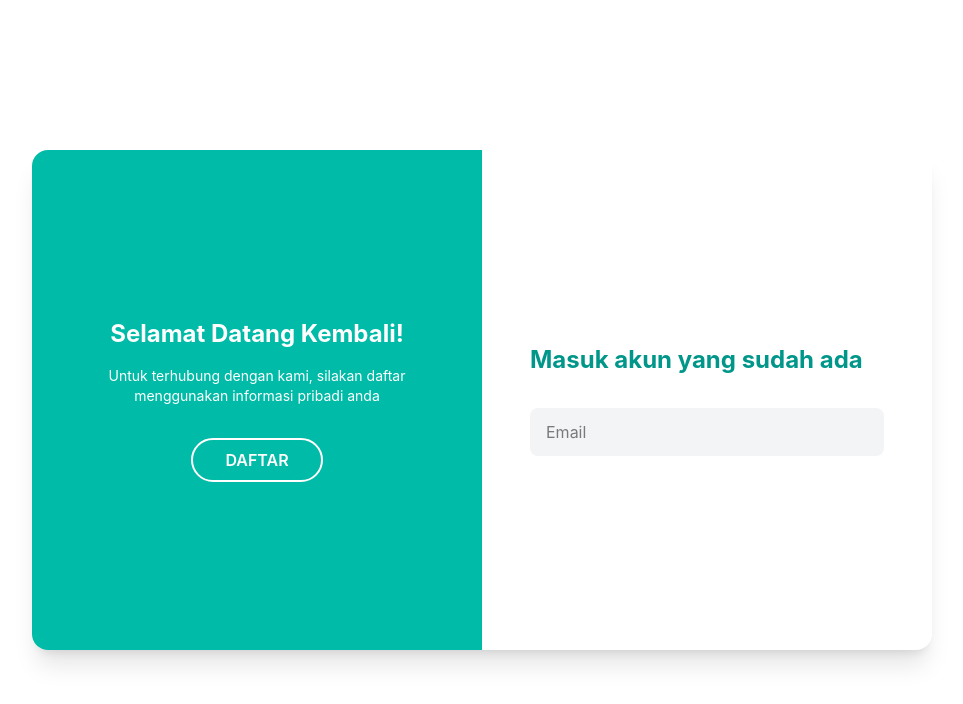
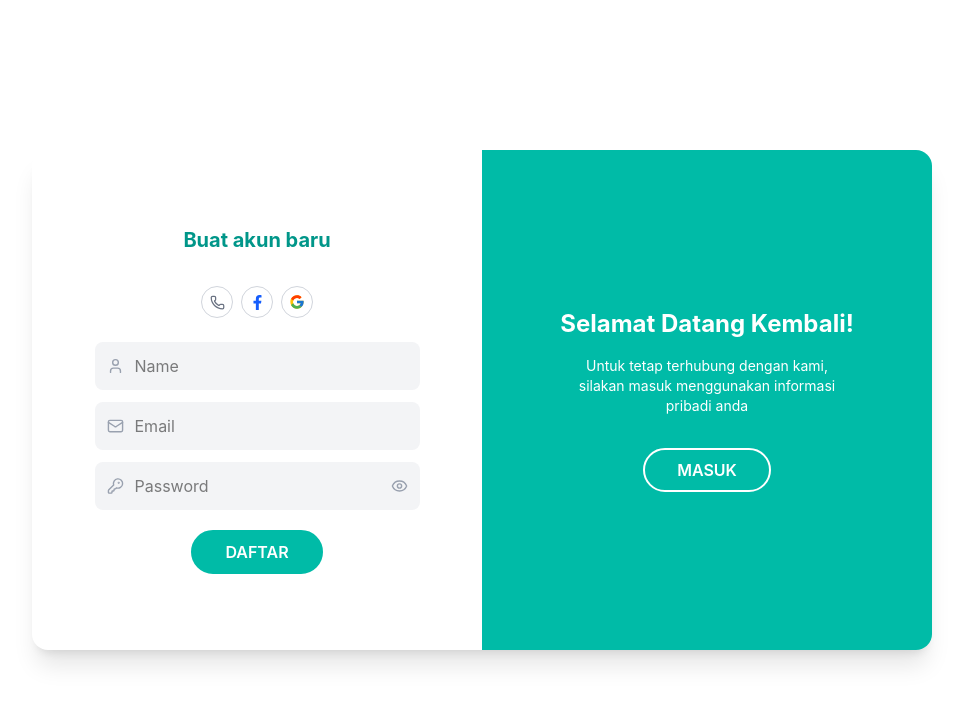
Before and after one commit to agungbgkt/SmartFarming, a React (Vite) app in the folder client/: page /login in a window 1280 px wide. Both pictures are taken after a click on the button "DAFTAR". Shown: the top 704 px of the page, without its empty margins (158-1121 px from the left). Built offline with nearby package versions, Linux system fonts and the light colour scheme.

Commit message:
make sign in & sign up page

```diff
--- a/client/package.json
+++ b/client/package.json
@@ -12,8 +12,10 @@
   "dependencies": {
     "@tailwindcss/vite": "^4.3.3",
     "axios": "^1.20.0",
+    "lucide-react": "^1.47.0",
     "react": "^19.2.8",
     "react-dom": "^19.2.8",
+    "react-icons": "^5.7.0",
     "react-router-dom": "^7.18.4",
     "tailwindcss": "^4.3.3"
   },
--- a/client/src/pages/Login.jsx
+++ b/client/src/pages/Login.jsx
@@ -1,13 +1,17 @@
 import { useState } from 'react';
 import { useNavigate } from 'react-router-dom';
 import { login } from '../services/auth';
+import { User, KeyRound, Phone, Eye, EyeOff, Mail } from 'lucide-react';
+import { FaFacebookF } from 'react-icons/fa';
+import { FcGoogle } from 'react-icons/fc';
 
 export default function Login(){
     const [email, setEmail] = useState(''); // useState — cara React "mengingat" nilai yang bisa berubah.
     const [password, setPassword] = useState('');
     const [error, setError] = useState('');
     const [loading, setLoading] = useState(false);
-    const [SignUp, setSignUp] = useState(false); // false karena saat halaman Login pertama kali dibuka, kita ingin berada pada kondisi Login, bukan Sign Up.
+    const [showPassword, setShowPassword] = useState(false); // false = password tersembunyi, true = password terlihat.
+    const [isSignUp, setIsSignUp] = useState(false); // false = login, true = sign up
     const navigate = useNavigate();
 
     async function handleSubmit(e) {
@@ -33,34 +37,154 @@ export default function Login(){
             <div className="absolute inset-0 overflow-hidden"></div>
             {/* Card */}
             <div className="relative w-[900px] h-[500px] bg-white rounded-2xl shadow-xl overflow-hidden">
-                {/* Panel Hijau */}
-                <div className="absolute left-0 top-0 w-1/2 h-full bg-teal-500 flex flex-col items-center justify-center text-white px-12">
-                    <h2 className="text-2xl font-bold mb-4">Selamat Datang Kembali!</h2>
-                    <p className="text-center text-sm mb-8">
-                        Untuk terhubung dengan kami, silakan daftar menggunakan informasi pribadi anda
-                    </p>
-                    <button
-                        type="button"
-                        onClick={() => setSignUp(true)}
-                        className="border-2 border-white px-8 py-2 rounded-full font-semibold hover:bg-white hover:text-teal-500 cursor-pointer transition">
-                            DAFTAR
+                {/* Form Login */}
+                <div className={`absolute right-0 top-0 w-1/2 h-full flex flex-col items-center justify-center px-12 transition-opacity duration-600 ${isSignUp ? "opacity-0" : "opacity-100"}`}>
+                    <h1 className="text-xl font-bold text-teal-600 mb-8">Masuk dengan akun yang sudah ada</h1>
+                    {/* Social Login */}
+                    <div className="flex items-center gap-2 mb-6">
+                        {/* Phone */}
+                        <button type="button" className="w-8 h-8 rounded-full border border-gray-300 flex items-center justify-center text-gray-500 cursor-pointer hover:scale-110 transition">
+                            <Phone size={15}/>
+                        </button>
+                        {/* Facebook */}
+                        <button type="button" className="w-8 h-8 rounded-full border border-gray-300 flex items-center justify-center text-blue-600 cursor-pointer  hover:scale-110 transition">
+                            <FaFacebookF size={15}/>
+                        </button>
+                        {/* Google */}
+                        <button type="button" className="w-8 h-8 rounded-full border border-gray-300 flex items-center justify-center text-gray-500 cursor-pointer  hover:scale-110 transition">
+                            <FcGoogle size={16}/>
                         </button>
                     </div>
-
-                {/* Form Login */}
-                <div className="absolute right-0 top-0 w-1/2 h-full flex flex-col justify-center px-12">
-                    <h1 className="text-2xl font-bold text-teal-600 mb-8">Masuk akun yang sudah ada</h1>
                     {error && (<p className="text-red-500 text-sm mb-4">{error}</p>)}
-                    <form onSubmit={handleSubmit} className='space-y-4'>
+                    {/* Login Form */}
+                    <form onSubmit={handleSubmit} className="w-[325px] space-y-4">
+                        {/* Email */}
+                        <div className="relative">
+                            <User size={17} className="absolute left-3 top-1/2 -translate-y-1/2 text-gray-400" />
                             <input
                                 type="email"
                                 placeholder="Email"
                                 value={email}
                                 onChange={(e) => setEmail(e.target.value)}
-                            className="w-full bg-gray-100 border-0 rounded-lg px-4 py-3 outline-none focus:ring-2 focus:ring-teal-500"
+                                className="w-full bg-gray-100 border-0 rounded-lg pl-10 pr-4 py-3 outline-none focus:ring-2 focus:ring-teal-500"
                                 required
                             />
+                        </div>
+                        {/* Password */}
+                        <div className="relative">
+                            <KeyRound size={17} className="absolute left-3 top-1/2 -translate-y-1/2 text-gray-400" />
+                            <input
+                                type={showPassword ? "text" : "password"}
+                                placeholder="Password"
+                                value={password}
+                                onChange={(e) => setPassword(e.target.value)}
+                                className="w-full bg-gray-100 border-0 rounded-lg pl-10 pr-4 py-3 outline-none focus:ring-2 focus:ring-teal-500"
+                                required
+                            />
+                            <button type="button" onClick={() => setShowPassword(!showPassword)} className="absolute right-3 top-1/2 -translate-y-1/2 text-gray-400 cursor-pointer">
+                                {showPassword ? <EyeOff size={17} /> : <Eye size={17} />}
+                            </button>
+                        </div>
+                        {/* Lupa Password */}
+                        <div className="flex justify-center">
+                            <button type="button" onClick={() => navigate('/forgot-password')} className="text-xs text-gray-500 hover:text-teal-600 cursor-pointer transition">
+                                Lupa password?
+                            </button>
+                        </div>
+                        {/* Button */}
+                        <div className="flex justify-center pt-3">
+                            <button type="submit" disabled={loading} className="bg-teal-500 px-8 py-2 rounded-full font-semibold hover:bg-teal-600 text-white cursor-pointer transition disabled:opacity-50">
+                                {loading ? "Memproses..." : "MASUK"}
+                            </button>
+                        </div>
                     </form>
+                </div>
+
+                {/* Form Sign Up */}
+                <div className={`absolute left-0 top-0 w-1/2 h-full flex flex-col items-center justify-center px-12 transition-opacity duration-500 ${isSignUp ? "opacity-100 pointer-events-auto" : "opacity-0 pointer-events-none"}`}>
+                    <h1 className="text-xl font-bold text-teal-600 mb-8">Buat akun baru</h1>
+                    {/* Social Login */}
+                    <div className="flex items-center gap-2 mb-6">
+                        {/* Phone */}
+                        <button type="button" className="w-8 h-8 rounded-full border border-gray-300 flex items-center justify-center text-gray-500 cursor-pointer hover:scale-110 transition">
+                            <Phone size={15}/>
+                        </button>
+                        {/* Facebook */}
+                        <button type="button" className="w-8 h-8 rounded-full border border-gray-300 flex items-center justify-center text-blue-600 cursor-pointer  hover:scale-110 transition">
+                            <FaFacebookF size={15}/>
+                        </button>
+                        {/* Google */}
+                        <button type="button" className="w-8 h-8 rounded-full border border-gray-300 flex items-center justify-center text-gray-500 cursor-pointer  hover:scale-110 transition">
+                            <FcGoogle size={16}/>
+                        </button>
+                    </div>
+                    {/* Sign Up Form */}
+                    <form onSubmit={(e) => e.preventDefault()} className="w-[325px] space-y-3">
+                        {/* Nama */}
+                        <div className="relative">
+                            <User size={17} className="absolute left-3 top-1/2 -translate-y-1/2 text-gray-400"></User>
+                            <input
+                                type="text"
+                                placeholder="Name"
+                                className="w-full bg-gray-100 border-0 rounded-lg pl-10 pr-4 py-3 focus:ring-teal-500"
+                                required
+                            />
+                        </div>
+                        {/* Email */}
+                        <div className="relative">
+                            <Mail size={17} className="absolute left-3 top-1/2 -translate-y-1/2 text-gray-400"></Mail>
+                            <input
+                                type="email"
+                                placeholder="Email"
+                                className="w-full bg-gray-100 border-0 rounded-lg pl-10 pr-4 py-3 focus:ring-teal-500"
+                                required
+                            />
+                        </div>
+                        {/* Password */}
+                        <div className="relative">
+                            <KeyRound size={17} className="absolute left-3 top-1/2 -translate-y-1/2 text-gray-400"></KeyRound>
+                            <input
+                                type={showPassword ? "text" : "password"}
+                                placeholder="Password"
+                                value={password}
+                                onChange={(e) => setPassword(e.target.value)}
+                                className="w-full bg-gray-100 border-0 rounded-lg pl-10 pr-4 py-3 focus:ring-teal-500"
+                                required
+                            />
+                            <button type="button" onClick={() => setShowPassword(!showPassword)} className="absolute right-3 top-1/2 -translate-y-1/2 text-gray-400 cursor-pointer">
+                                {showPassword ? <EyeOff size={17} /> : <Eye size={17} />}
+                            </button>
+                        </div>
+                        <div className="flex justify-center pt-2">
+                            <button type="button" disabled={loading} className="border-2 border-teal-500 bg-teal-500 px-8 py-2 rounded-full font-semibold hover:bg-teal-600 hover:border-teal-600 text-white transition disabled:opacity-50 cursor-pointer">DAFTAR</button>
+                        </div>
+                    </form>
+                </div>
+                {/* Panel Hijau */}
+                <div className={`absolute left-0 top-0 w-1/2 h-full bg-teal-500 text-white flex flex-col items-center justify-center px-12 z-20 transition-transform duration-700 ease-in-out ${isSignUp ? "translate-x-full" : "translate-x-0"}`}>
+                    {!isSignUp ? (
+                        <>
+                            <h2 className="text-2xl font-bold mb-4 text-center">Buat akun baru</h2>
+                            <p className="text-center text-sm mb-8 max-w-[280px]">
+                                Untuk terhubung dengan kami, silakan daftar menggunakan informasi pribadi anda
+                            </p>
+                            <button type="button" onClick={() => setIsSignUp(true)} className="border-2 border-white px-8 py-2 rounded-full font-semibold hover:bg-white hover:text-teal-500 transition cursor-pointer">
+                                DAFTAR
+                            </button>
+                        </>
+                    ) : (
+                        <>
+                            <h2 className="text-2xl font-bold mb-4 text-center">
+                               Selamat Datang Kembali!
+                            </h2>
+                            <p className="text-center text-sm mb-8 max-w-[280px]">
+                                Untuk tetap terhubung dengan kami, silakan masuk menggunakan informasi pribadi anda
+                            </p>
+                            <button type="button" onClick={() => setIsSignUp(false)} className="border-2 border-white px-8 py-2 rounded-full font-semibold hover:bg-white hover:text-teal-500 transition cursor-pointer">
+                                MASUK
+                            </button>
+                        </>
+                    )}
                 </div>
             </div>
 
```
Also changed, not shown: 1 other file (tests, documents, lock files or other folders). Lines whose indentation alone changed are shown as unchanged.
